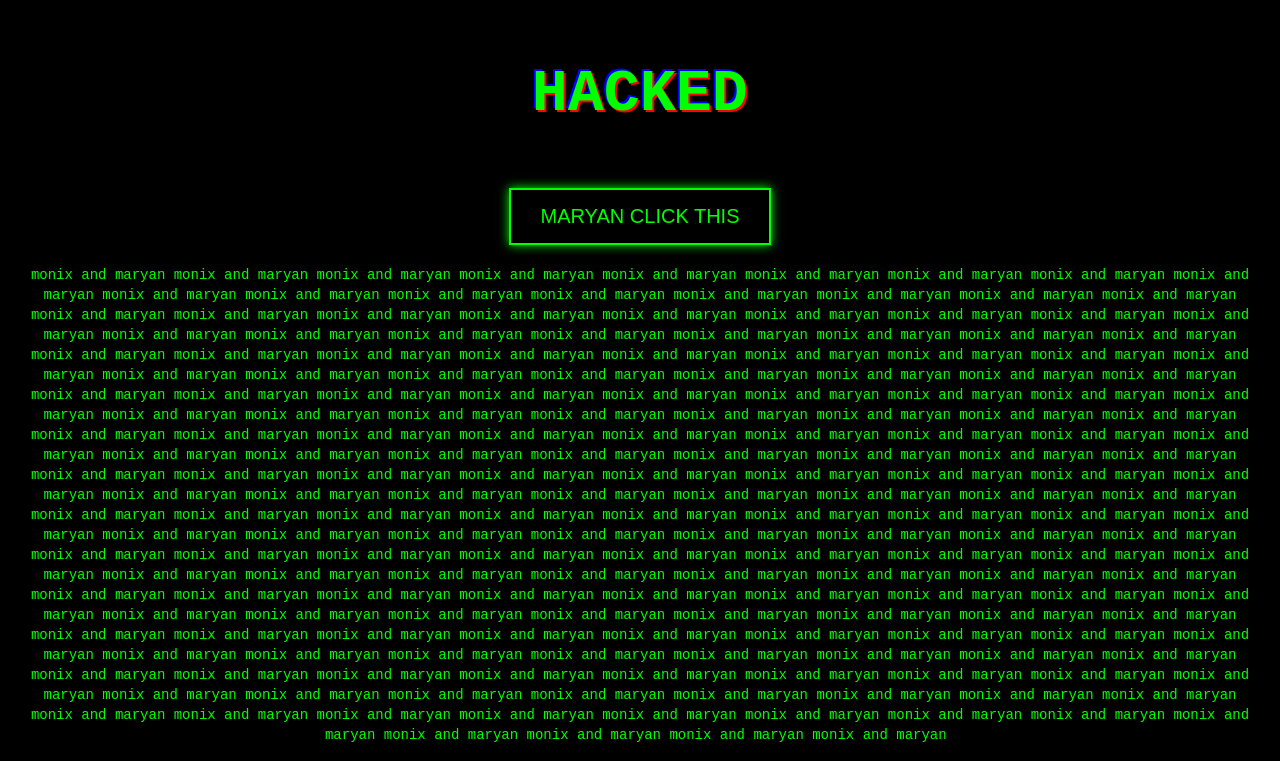
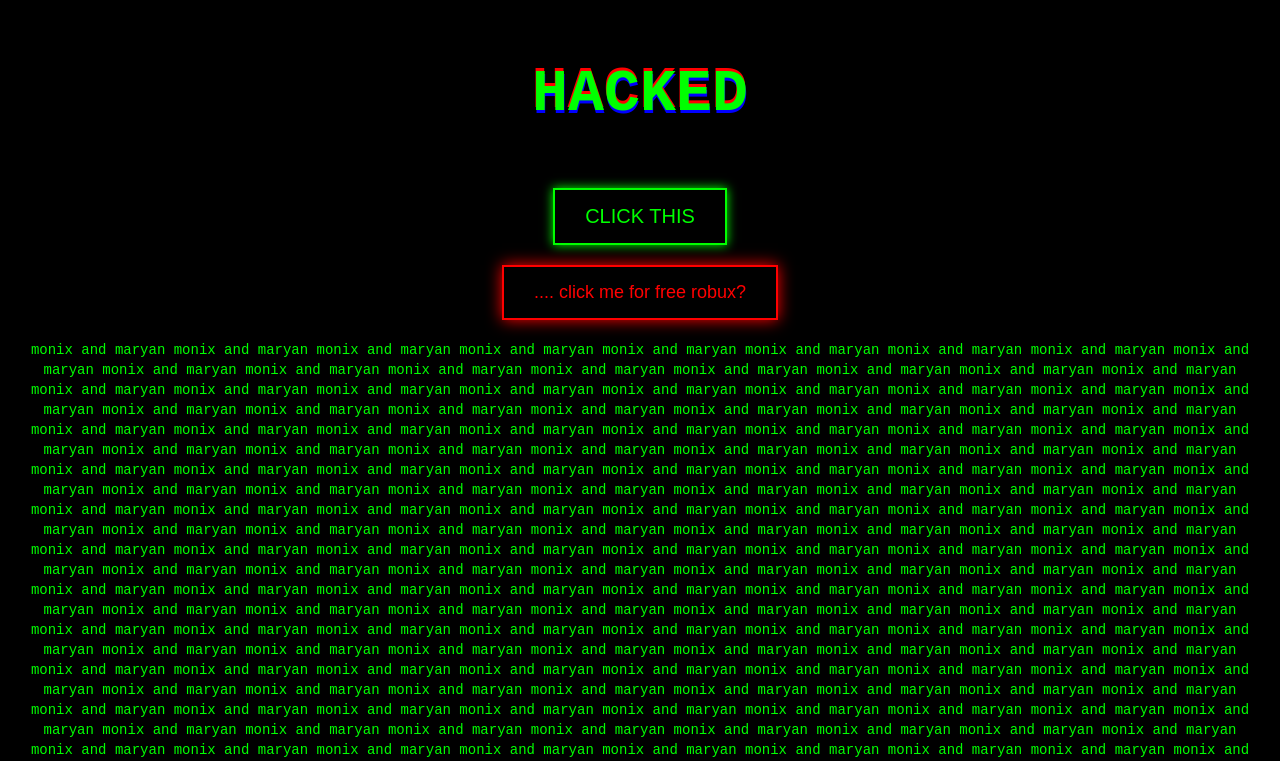
Before and after one commit to konstantirudenko/verom2.com, a React (Create React App) app: page / in a window 1280 px wide. Shown: the top 761 px of the page. Built offline with nearby package versions, Linux system fonts and the light colour scheme.

Commit message:
Update App.js with new chaos mode and interactive features

```diff
--- a/src/App.js
+++ b/src/App.js
@@ -1,47 +1,282 @@
-import React from "react";
-import './App.css';
+import React, { useState, useRef, useEffect } from "react";
 
 function App() {
   const text = "monix and maryan ";
+  const [chaos, setChaos] = useState(false);
+  const [bgColor, setBgColor] = useState("black");
+  const [fakePopups, setFakePopups] = useState([]);
 
-  const goToSite = () => {
-    window.location.href = "https://theannoyingsite.com";
+  const intervals = useRef([]);
+
+  // ----------------------------
+  // OPEN MULTIPLE BROWSER WINDOWS
+  // ----------------------------
+  const spawnWindows = () => {
+    const urls = [
+      "https://theannoyingsite.com",
+      "https://example.com"
+    ];
+
+    for (let i = 0; i < 12; i++) {
+      setTimeout(() => {
+        window.open(
+          urls[i % urls.length],
+          "_blank",
+          `
+          width=${300 + Math.random() * 400},
+          height=${200 + Math.random() * 300},
+          left=${Math.random() * window.screen.width},
+          top=${Math.random() * window.screen.height}
+          `
+        );
+      }, i * 250);
+    }
+  };
+
+  // ----------------------------
+  // RANDOM FAKE ALERT TEXT
+  // ----------------------------
+  const getRandomScaryText = () => {
+    const msgs = [
+      "TRACKING IP...",
+      "LOCATING TARGET...",
+      "ACCESS GRANTED",
+      "BREACH DETECTED",
+      "DOWNLOADING FILES...",
+      "HACKING MAINFRAME...",
+      "DECRYPTING PASSWORDS...",
+      "SNIFFING PACKETS...",
+      "OVERRIDING FIREWALL...",
+      "SENDING CATS..."
+    ];
+
+    return msgs[Math.floor(Math.random() * msgs.length)];
+  };
+
+  // ----------------------------
+  // CHAOS MODE
+  // ----------------------------
+  const chaosMode = () => {
+    if (chaos) return;
+
+    setChaos(true);
+
+    // Flashing background
+    const bgInterval = setInterval(() => {
+      const colors = [
+        "black",
+        "#110000",
+        "#001100",
+        "#000011",
+        "#220000",
+        "#002200"
+      ];
+
+      setBgColor(colors[Math.floor(Math.random() * colors.length)]);
+    }, 120);
+
+    intervals.current.push(bgInterval);
+
+    // Spawn fake popups
+    const popupInterval = setInterval(() => {
+      setFakePopups(prev => [
+        ...prev,
+        {
+          id: Math.random(),
+          left: Math.random() * 80,
+          top: Math.random() * 70,
+          width: 150 + Math.random() * 200,
+          height: 80 + Math.random() * 120,
+          text: getRandomScaryText()
+        }
+      ]);
+    }, 180);
+
+    intervals.current.push(popupInterval);
+
+    // Limit popup count
+    const cleanupInterval = setInterval(() => {
+      setFakePopups(prev => prev.slice(-60));
+    }, 1000);
+
+    intervals.current.push(cleanupInterval);
+
+    // Open browser windows
+    spawnWindows();
+  };
+
+  // ----------------------------
+  // CLEANUP
+  // ----------------------------
+  useEffect(() => {
+    return () => {
+      intervals.current.forEach(clearInterval);
+    };
+  }, []);
+
+  // ----------------------------
+  // IMAGE CHAOS EFFECT
+  // ----------------------------
+  const getImageStyle = () => {
+    if (!chaos) return styles.img;
+
+    return {
+      ...styles.img,
+      transform: `
+        translate(${Math.random() * 40 - 20}px,
+        ${Math.random() * 40 - 20}px)
+        rotate(${Math.random() * 20 - 10}deg)
+        scale(${0.8 + Math.random() * 0.6})
+      `,
+      boxShadow: "0 0 25px red"
+    };
   };
 
   return (
-    <div style={styles.body}>
-      {/* Glitch title */}
+    <div
+      style={{
+        ...styles.body,
+        backgroundColor: bgColor,
+        animation: chaos ? "shake 0.15s infinite" : "none"
+      }}
+    >
       <h1 style={styles.glitch}>HACKED</h1>
 
-      {/* Button */}
-      <button onClick={goToSite} style={styles.button}>
-        MARYAN CLICK THIS
+      <button
+        onClick={() => {
+          window.location.href = "https://theannoyingsite.com";
+        }}
+        style={styles.button}
+      >
+        CLICK THIS
       </button>
 
-      {/* Repeating text */}
+      <button onClick={chaosMode} style={styles.button2}>
+        .... click me for free robux?
+      </button>
+
       <div style={styles.textBox}>
         {Array(200).fill(text).join("")}
       </div>
 
-      {/* Images */}
       <div style={styles.images}>
-        <img src="/room1.png" alt="room1" style={styles.img} />
-        <img src="/room2.png" alt="room2" style={styles.img} />
-        <img src="/download (3).jpg" alt="room3" style={styles.img} />
+        <img src="/room1.png" alt="room1" style={getImageStyle()} />
+        <img src="/room2.png" alt="room2" style={getImageStyle()} />
+        <img src="/download (3).jpg" alt="room3" style={getImageStyle()} />
       </div>
+
+      {/* FAKE POPUPS */}
+      {fakePopups.map(p => (
+        <div
+          key={p.id}
+          style={{
+            position: "fixed",
+            left: `${p.left}vw`,
+            top: `${p.top}vh`,
+            width: p.width,
+            height: p.height,
+            backgroundColor: "#050505",
+            border: "2px solid #ff0000",
+            color: "#00ff00",
+            fontFamily: "monospace",
+            fontSize: "12px",
+            padding: "8px",
+            boxShadow: "0 0 15px red",
+            zIndex: 9999
+          }}
+        >
+          <div
+            style={{
+              borderBottom: "1px solid #ff0000",
+              marginBottom: "4px"
+            }}
+          >
+            <span style={{ color: "red" }}>ALERT</span> - SYSTEM BREACH
+          </div>
+
+          <div>{p.text}</div>
+        </div>
+      ))}
+
+      {/* ANIMATIONS */}
+      <style>
+        {`
+          @keyframes glitch {
+            0% {
+              text-shadow: 2px 2px red, -2px -2px blue;
+            }
+
+            20% {
+              text-shadow: -2px 2px red, 2px -2px blue;
+            }
+
+            40% {
+              text-shadow: 4px -4px red, -4px 4px blue;
+            }
+
+            60% {
+              text-shadow: -4px -4px red, 4px 4px blue;
+            }
+
+            80% {
+              text-shadow: 2px -2px red, -2px 2px blue;
+            }
+
+            100% {
+              text-shadow: 2px 2px red, -2px -2px blue;
+            }
+          }
+
+          @keyframes flicker {
+            0% {
+              opacity: 1;
+            }
+
+            50% {
+              opacity: 0.4;
+            }
+
+            100% {
+              opacity: 1;
+            }
+          }
+
+          @keyframes shake {
+            0% {
+              transform: translate(0px, 0px);
+            }
+
+            25% {
+              transform: translate(3px, -3px);
+            }
+
+            50% {
+              transform: translate(-3px, 3px);
+            }
+
+            75% {
+              transform: translate(3px, 3px);
+            }
+
+            100% {
+              transform: translate(0px, 0px);
+            }
+          }
+        `}
+      </style>
     </div>
   );
 }
 
 const styles = {
   body: {
-    backgroundColor: "black",
     color: "#00ff00",
     fontFamily: "monospace",
     minHeight: "100vh",
     overflow: "hidden",
     padding: "20px",
-    textAlign: "center"
+    textAlign: "center",
+    transition: "background-color 0.1s linear"
   },
 
   glitch: {
@@ -60,6 +295,19 @@
     cursor: "pointer",
     animation: "flicker 0.2s infinite",
     boxShadow: "0 0 10px #00ff00"
+  },
+
+  button2: {
+    display: "block",
+    margin: "20px auto",
+    padding: "15px 30px",
+    fontSize: "18px",
+    backgroundColor: "black",
+    color: "red",
+    border: "2px solid red",
+    cursor: "pointer",
+    boxShadow: "0 0 15px red",
+    animation: "flicker 0.1s infinite"
   },
 
   textBox: {
@@ -81,7 +329,8 @@
   img: {
     width: "250px",
     border: "3px solid #00ff00",
-    filter: "contrast(200%) brightness(120%)"
+    filter: "contrast(200%) brightness(120%)",
+    transition: "transform 0.15s linear"
   }
 };
 
```
